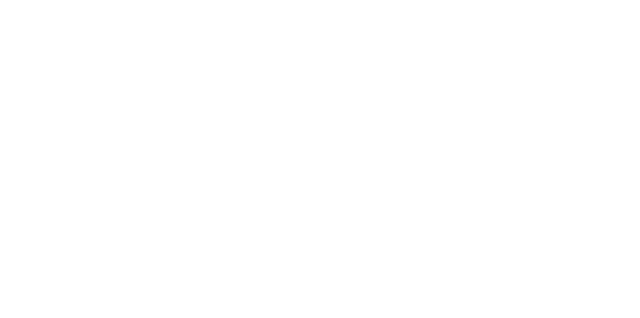
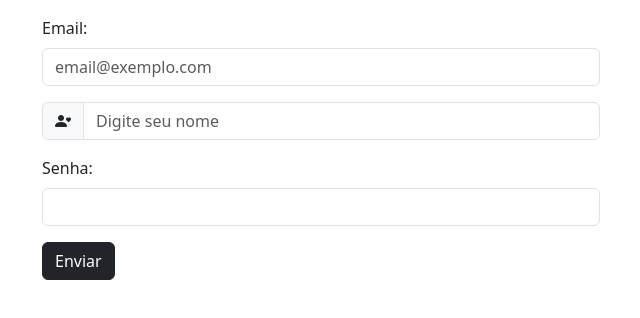
Before and after one commit to LaurenDourado/bootstrap_Intro_Lauren, a plain HTML site: page ex4_formulario-sub-css/ex4.html in a window 1280 px wide. Shown: the whole page, without its empty margins (40-680 px from the left). Drawn offline with nearby package versions, Linux system fonts and the light colour scheme.

Commit message:
formulario bootstrap customizado

```diff
--- a/ex4_formulario-sub-css/ex4.html
+++ b/ex4_formulario-sub-css/ex4.html
@@ -18,6 +18,34 @@
 
 
     <!-- 1ª Digitação (Aqui) -->
+    <div class="container mt-3">
+        <form class="custom-form">
+
+
+            <div class="col-sm-6 mb-3">
+                <label for="email" class="form-label">Email:</label>
+                <input type="text" class="form-control custom-input" placeholder="email@exemplo.com" id="email">
+            </div>
+
+            <div class="col-sm-6 mb-3">
+                <div class="input-group">
+                    <span class="input-group-text custom-icon">
+                        <i class="bi bi-person-heart"></i>
+                    </span>
+                    <input type="text" class="form-control custom-input" placeholder="Digite seu nome">
+                </div>
+            </div>
+
+            <div class="col-sm-6 mb-3">
+                <label for="senha" class="form-label">Senha:</label>
+                <input type="password" class="form-control custom-input" id="senha">
+            </div>
+
+            <div class="col-sm-6 mb-3"><button type="submit" class="btn btn-dark custom-button">Enviar</button></div>
+
+        </form>
+
+    </div>
 
 
     <script src="https://cdn.jsdelivr.net/npm/bootstrap@5.3.0/dist/js/bootstrap.bundle.min.js"></script>
```
